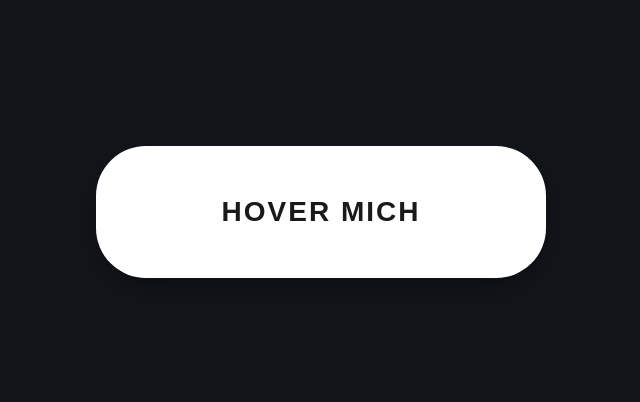
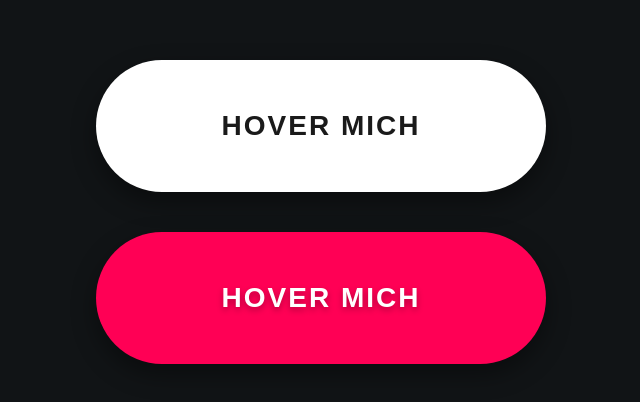
Before and after one commit to arne-witteler/metal-button, a website: page index.html in a window 1280 px wide. Shown: the part 188-590 px from the top of the page, without its empty margins (319-959 px from the left). Drawn offline with Linux system fonts and the light colour scheme.

Commit message:
add pink button and refactor styles and HTML structure

```diff
--- a/index.html
+++ b/index.html
@@ -1,23 +1,33 @@
 <!DOCTYPE html>
-<html lang="en">
+<html lang="de">
   <head>
     <meta charset="UTF-8">
     <meta name="viewport" content="width=device-width, initial-scale=1.0">
-    <title>Metallicss Shiny Button</title>
+    <title>Metallicss Buttons</title>
     <script type="module" src="https://unpkg.com/metallicss@4.0.3/dist/metallicss.min.js"></script>
     <link rel="stylesheet" href="styles.css">
   </head>
   <body>
 
-    <button class="metallicss shiny-btn"
-            style="--convexity: 2;
+    <button class="metallicss shiny-btn btn-silver"
+            style="--convexity: 4;
                    --metal: silver;
-                   border-radius: 50px;
+                   border-radius: 66px;
                    width: 450px;
                    height: 132px;
                    background: #ffffff;">
       <span>Hover Mich</span>
     </button>
 
+    <button class="metallicss shiny-btn btn-pink"
+            style="--convexity: 4;
+                   --metal: neutral;
+                   border-radius: 66px;
+                   width: 450px;
+                   height: 132px;
+                   background: #ff0055;">
+      <span>Hover Mich</span>
+    </button>
+
   </body>
 </html>
--- a/styles.css
+++ b/styles.css
@@ -4,15 +4,16 @@
   padding: 0;
 }
 
-
 body {
-  background: #12161a;
+  background: #111416;
   display: flex;
+  flex-direction: column;
+  gap: 40px;
   justify-content: center;
   align-items: center;
-  height: 100vh;
+  min-height: 100vh;
   margin: 0;
-  font-family: sans-serif;
+  font-family: 'Arial Black', sans-serif;
 }
 
 .shiny-btn {
@@ -23,16 +24,15 @@ body {
   display: flex;
   justify-content: center;
   align-items: center;
-  box-shadow: 0 10px 25px rgba(0, 0, 0, 0.3);
+  box-shadow: 0 10px 25px rgba(0, 0, 0, 0.4);
   transition: transform 0.2s ease, box-shadow 0.2s ease;
 }
 
 .shiny-btn span {
   position: relative;
-  z-index: 2;
+  z-index: 3;
   font-size: 28px;
   font-weight: 800;
-  color: #1a1a1a;
   text-transform: uppercase;
   letter-spacing: 2px;
 }
@@ -44,7 +44,7 @@ body {
   left: -100%;
   width: 100%;
   height: 100%;
-  z-index: 1;
+  z-index: 2;
 
   background: linear-gradient(
     90deg,
@@ -54,14 +54,13 @@ body {
     rgba(255, 255, 255, 0) 75%,
     transparent 100%
   );
-
   transform: skewX(-30deg);
   transition: left 0.8s cubic-bezier(0.19, 1, 0.22, 1);
 }
 
 .shiny-btn:hover {
   transform: scale(1.02);
-  box-shadow: 0 15px 35px rgba(0, 0, 0, 0.4);
+  box-shadow: 0 15px 35px rgba(0, 0, 0, 0.5);
 }
 
 .shiny-btn:hover::before {
@@ -71,3 +70,13 @@ body {
 .shiny-btn:active {
   transform: scale(0.98);
 }
+
+.btn-silver span {
+  color: #1a1a1a;
+  text-shadow: 0 1px 2px rgba(255, 255, 255, 0.5);
+}
+
+.btn-pink span {
+  color: #ffffff;
+  text-shadow: 0 3px 6px rgba(0, 0, 0, 0.3);
+}
```
